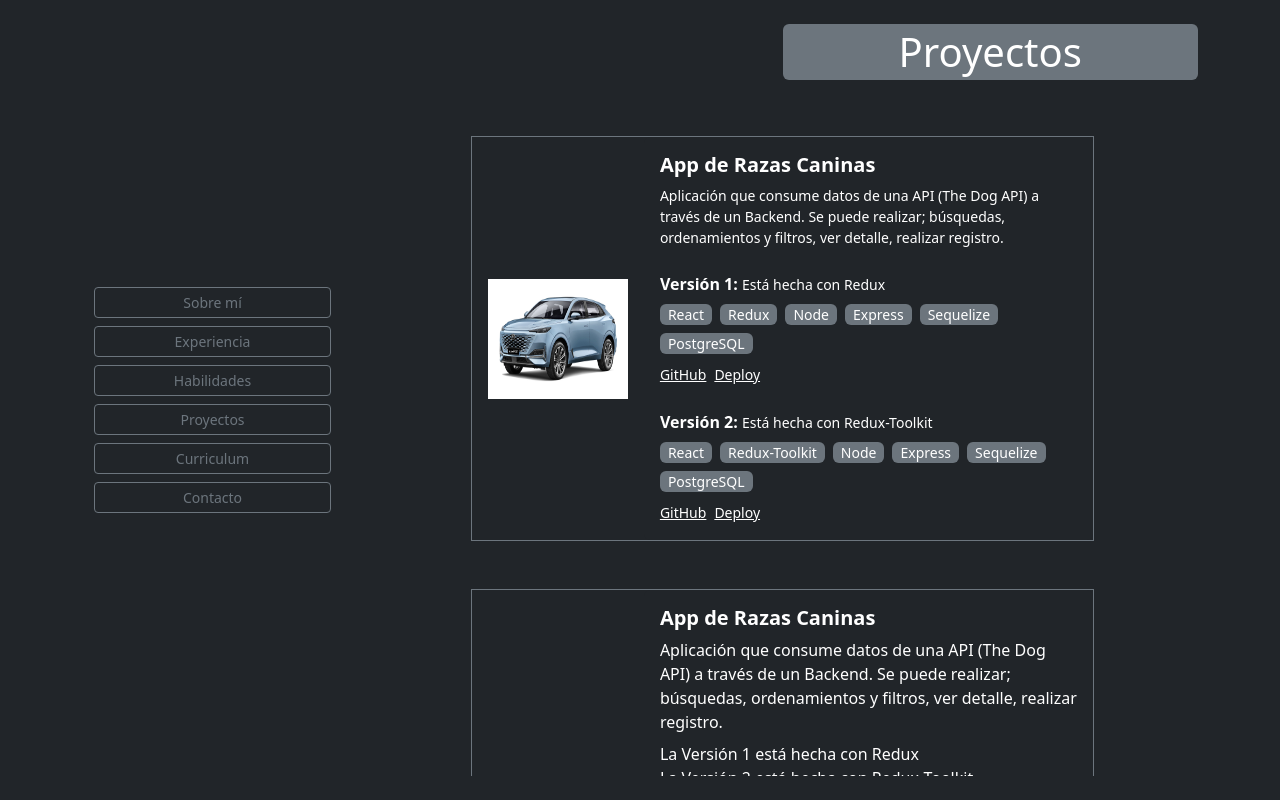
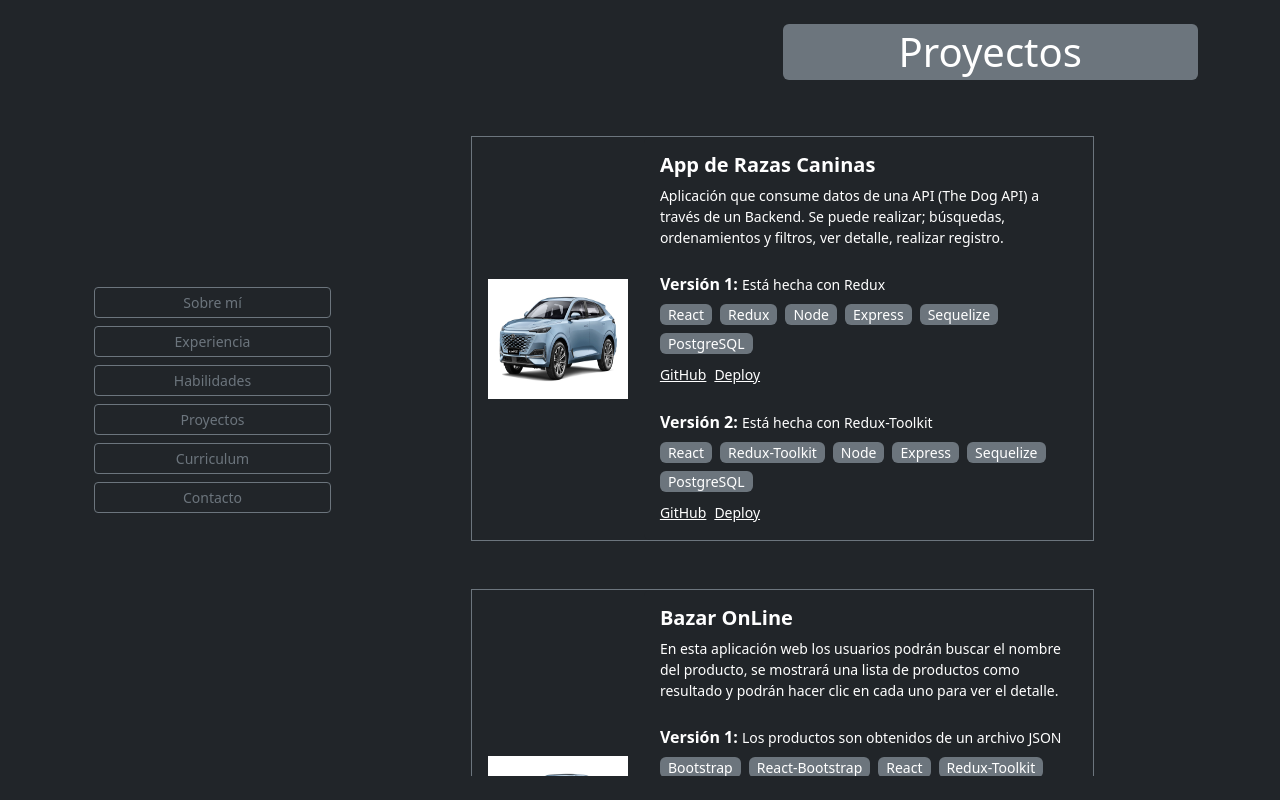
Before and after one commit to rubenevivancos/Portafolio, a React (Create React App) app in the folder client/: page /projects in a window 1280 px wide. Built offline with nearby package versions, Linux system fonts and the light colour scheme.

Commit message:
Componente projects casi terminado

```diff
--- a/client/src/Components/Projects/projects.js
+++ b/client/src/Components/Projects/projects.js
@@ -106,37 +106,43 @@ export default function Home() {
                                             <Card className="bg-dark text-white border-0">
                                                 <Card.Body>
                                                     <Card.Title>
-                                                        <b>App de Razas Caninas</b>
+                                                        <b>Bazar OnLine</b>
                                                     </Card.Title>
                                                     <Card.Text className="d-flex flex-column">
+                                                        <span className="mb-4 small">
+                                                            En esta aplicación web los usuarios podrán buscar el nombre del producto, se mostrará una lista de
+                                                            productos como resultado y podrán hacer clic en cada uno para ver el detalle.
+                                                        </span>
                                                         <span className="mb-2">
-                                                            Aplicación que consume datos de una API (The Dog API) a través de un
-                                                            Backend. Se puede realizar; búsquedas, ordenamientos y filtros, ver detalle, realizar registro.
+                                                            <b>Versión 1:</b> <span className="small">Los productos son obtenidos de un archivo JSON</span>
                                                         </span>
-                                                        <span>
-                                                            La Versión 1 está hecha con Redux
+                                                        <span className="d-flex flex-wrap">
+                                                            <span className="bg-secondary rounded px-2 me-2 mb-2 small">Bootstrap</span>
+                                                            <span className="bg-secondary rounded px-2 me-2 mb-2 small">React-Bootstrap</span>
+                                                            <span className="bg-secondary rounded px-2 me-2 mb-2 small">React</span>
+                                                            <span className="bg-secondary rounded px-2 me-2 mb-2 small">Redux-Toolkit</span>
+                                                            <span className="bg-secondary rounded px-2 me-2 mb-2 small">Node</span>
+                                                            <span className="bg-secondary rounded px-2 me-2 mb-2 small">Express</span>
                                                         </span>
                                                         <span className="mb-4">
-                                                            La Versión 2 está hecha con Redux-Toolkit
+                                                            <Link className="pe-2 small text-white"
+                                                                  to="#"
+                                                                  onClick={() => window.open("https://github.com/rubenevivancos/BazarUniversal2.0", "_blank")}
+                                                            >
+                                                                GitHub
+                                                            </Link>
+                                                            <Link className="small text-white">
+                                                                Deploy
+                                                            </Link>
                                                         </span>
                                                         <span className="mb-2">
-                                                            Versión 1:
+                                                            <b>Versión 2:</b> <span className="small">La informacion es obtenida de 3 tablas relacionadas en una
+                                                                                                      bd PostgreSQL, se usan 3 funciones almacenadas.
+                                                                              </span>
                                                         </span>
                                                         <span className="d-flex flex-wrap">
-                                                            <span className="bg-secondary rounded px-2 me-2 mb-2 small">React</span>
-                                                            <span className="bg-secondary rounded px-2 me-2 mb-2 small">Redux</span>
-                                                            <span className="bg-secondary rounded px-2 me-2 mb-2 small">Node</span>
-                                                            <span className="bg-secondary rounded px-2 me-2 mb-2 small">Express</span>
-                                                            <span className="bg-secondary rounded px-2 me-2 mb-2 small">Sequelize</span>
-                                                            <span className="bg-secondary rounded px-2 me-2 mb-2 small">PostgreSQL</span>
-                                                        </span>
-                                                        <span className="mb-4">
-                                                            <Link className="pe-2 small text-white">GitHub</Link> <Link className="small text-white">Deploy</Link>
-                                                        </span>
-                                                        <span className="mb-2">
-                                                            Versión 2:
-                                                        </span>
-                                                        <span className="d-flex flex-wrap">
+                                                            <span className="bg-secondary rounded px-2 me-2 mb-2 small">Bootstrap</span>
+                                                            <span className="bg-secondary rounded px-2 me-2 mb-2 small">React-Bootstrap</span>
                                                             <span className="bg-secondary rounded px-2 me-2 mb-2 small">React</span>
                                                             <span className="bg-secondary rounded px-2 me-2 mb-2 small">Redux-Toolkit</span>
                                                             <span className="bg-secondary rounded px-2 me-2 mb-2 small">Node</span>
@@ -145,7 +151,15 @@ export default function Home() {
                                                             <span className="bg-secondary rounded px-2 me-2 mb-2 small">PostgreSQL</span>
                                                         </span>
                                                         <span>
-                                                            <Link className="pe-2 small text-white">GitHub</Link> <Link className="small text-white">Deploy</Link>
+                                                            <Link className="pe-2 small text-white"
+                                                                  to="#"
+                                                                  onClick={() => window.open("https://github.com/rubenevivancos/BazarUniversal3.0", "_blank")}
+                                                            >
+                                                                GitHub
+                                                            </Link>
+                                                            <Link className="small text-white">
+                                                                Deploy
+                                                            </Link>
                                                         </span>
                                                     </Card.Text>
                                                 </Card.Body>
@@ -160,46 +174,28 @@ export default function Home() {
                                             <Card className="bg-dark text-white border-0">
                                                 <Card.Body>
                                                     <Card.Title>
-                                                        <b>App de Razas Caninas</b>
+                                                        <b>Portafolio</b>
                                                     </Card.Title>
                                                     <Card.Text className="d-flex flex-column">
-                                                        <span className="mb-2">
-                                                            Aplicación que consume datos de una API (The Dog API) a través de un
-                                                            Backend. Se puede realizar; búsquedas, ordenamientos y filtros, ver detalle, realizar registro.
+                                                        <span className="mb-4 small">
+                                                            Aplicación web hecha con React-Bootstrap y React-Context
                                                         </span>
-                                                        <span>
-                                                            La Versión 1 está hecha con Redux
+                                                        <span className="d-flex flex-wrap">
+                                                            <span className="bg-secondary rounded px-2 me-2 mb-2 small">Bootstrap</span>
+                                                            <span className="bg-secondary rounded px-2 me-2 mb-2 small">React-Bootstrap</span>
+                                                            <span className="bg-secondary rounded px-2 me-2 mb-2 small">React</span>
+                                                            <span className="bg-secondary rounded px-2 me-2 mb-2 small">React-Context</span>
                                                         </span>
                                                         <span className="mb-4">
-                                                            La Versión 2 está hecha con Redux-Toolkit
-                                                        </span>
-                                                        <span className="mb-2">
-                                                            Versión 1:
-                                                        </span>
-                                                        <span className="d-flex flex-wrap">
-                                                            <span className="bg-secondary rounded px-2 me-2 mb-2 small">React</span>
-                                                            <span className="bg-secondary rounded px-2 me-2 mb-2 small">Redux</span>
-                                                            <span className="bg-secondary rounded px-2 me-2 mb-2 small">Node</span>
-                                                            <span className="bg-secondary rounded px-2 me-2 mb-2 small">Express</span>
-                                                            <span className="bg-secondary rounded px-2 me-2 mb-2 small">Sequelize</span>
-                                                            <span className="bg-secondary rounded px-2 me-2 mb-2 small">PostgreSQL</span>
-                                                        </span>
-                                                        <span className="mb-4">
-                                                            <Link className="pe-2 small text-white">GitHub</Link> <Link className="small text-white">Deploy</Link>
-                                                        </span>
-                                                        <span className="mb-2">
-                                                            Versión 2:
-                                                        </span>
-                                                        <span className="d-flex flex-wrap">
-                                                            <span className="bg-secondary rounded px-2 me-2 mb-2 small">React</span>
-                                                            <span className="bg-secondary rounded px-2 me-2 mb-2 small">Redux-Toolkit</span>
-                                                            <span className="bg-secondary rounded px-2 me-2 mb-2 small">Node</span>
-                                                            <span className="bg-secondary rounded px-2 me-2 mb-2 small">Express</span>
-                                                            <span className="bg-secondary rounded px-2 me-2 mb-2 small">Sequelize</span>
-                                                            <span className="bg-secondary rounded px-2 me-2 mb-2 small">PostgreSQL</span>
-                                                        </span>
-                                                        <span>
-                                                            <Link className="pe-2 small text-white">GitHub</Link> <Link className="small text-white">Deploy</Link>
+                                                            <Link className="pe-2 small text-white"
+                                                                  to="#"
+                                                                  onClick={() => window.open("https://github.com/rubenevivancos/Portafolio", "_blank")}
+                                                            >
+                                                                GitHub
+                                                            </Link>
+                                                            <Link className="small text-white">
+                                                                Deploy
+                                                            </Link>
                                                         </span>
                                                     </Card.Text>
                                                 </Card.Body>
```
